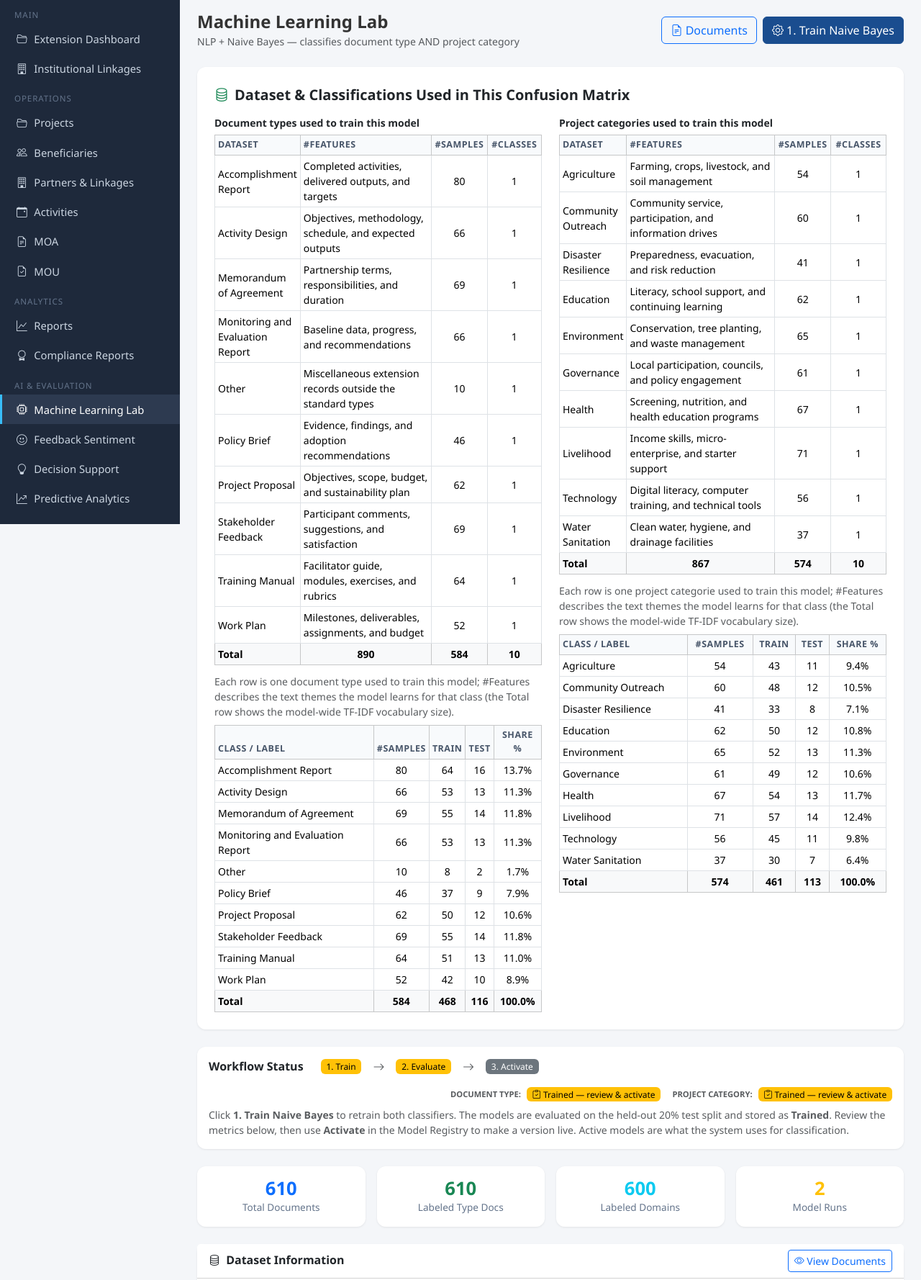
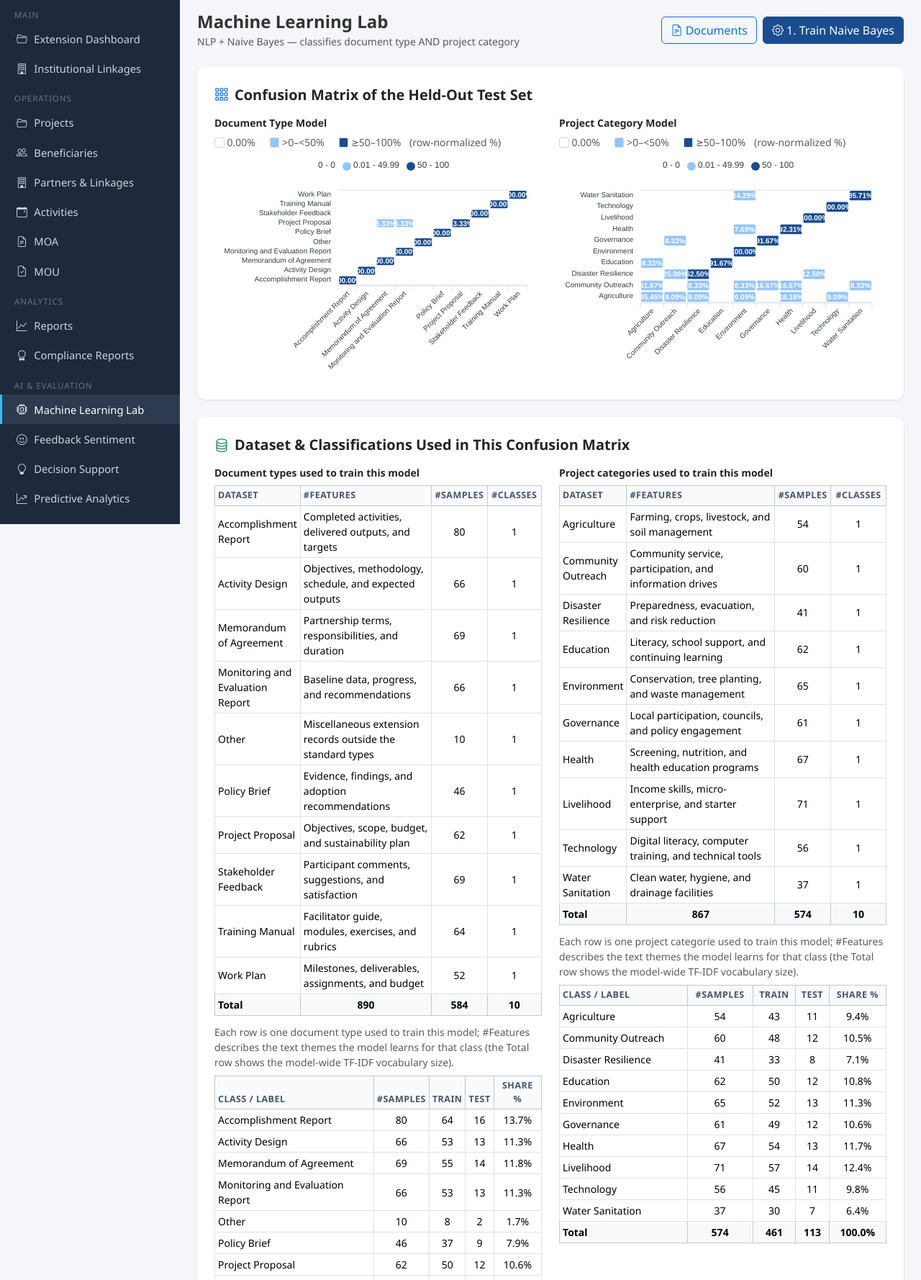
Before and after one commit to armagedon32/Community_Extension, a Flask app: page /ml in a window 1280 px wide. Shown: the part 72-1850 px from the top of the page at 72% size. Run offline with Flask 3, Linux system fonts and the light colour scheme; a user stored in the database is signed in; data comes from the database, SQL or seed files in the repository; data that the repository does not hold is empty; some libraries are stand-ins or nearby versions.

Commit message:
Move held-out confusion matrices to the front of the ML Lab

```diff
--- a/app/templates/ml/index.html
+++ b/app/templates/ml/index.html
@@ -278,7 +278,37 @@
     </div>
 </div>
 
-{# ===== Dataset & classifications — shown first in the ML Lab ===== #}
+{# ===== Confusion matrices — shown first so panelists see them immediately ===== #}
+<div id="front-confusion-matrices" class="card p-4 mb-4">
+    <div class="d-flex align-items-center gap-2 mb-3">
+        <i class="bi bi-grid-3x3-gap text-primary fs-5"></i>
+        <h5 class="fw-bold mb-0">Confusion Matrix of the Held-Out Test Set</h5>
+    </div>
+    <div class="row g-4">
+        <div class="col-md-6">
+            <h6 class="fw-bold small mb-2">Document Type Model</h6>
+            <div class="small text-muted mb-2">
+                <span class="cm-swatch cm-zero"></span>0.00%
+                <span class="cm-swatch cm-light ms-3"></span>&gt;0–&lt;50%
+                <span class="cm-swatch cm-dark ms-3"></span>&ge;50–100%
+                <span class="ms-2">(row-normalized %)</span>
+            </div>
+            {% if chart and chart.confusion_matrix %}<div id="cmType"></div>{% else %}<p class="text-muted mb-0 small">Confusion matrix will appear after training.</p>{% endif %}
+        </div>
+        <div class="col-md-6">
+            <h6 class="fw-bold small mb-2">Project Category Model</h6>
+            <div class="small text-muted mb-2">
+                <span class="cm-swatch cm-zero"></span>0.00%
+                <span class="cm-swatch cm-light ms-3"></span>&gt;0–&lt;50%
+                <span class="cm-swatch cm-dark ms-3"></span>&ge;50–100%
+                <span class="ms-2">(row-normalized %)</span>
+            </div>
+            {% if chart_domain and chart_domain.confusion_matrix %}<div id="cmDomain"></div>{% else %}<p class="text-muted mb-0 small">Confusion matrix will appear after training.</p>{% endif %}
+        </div>
+    </div>
+</div>
+
+{# ===== Dataset & classifications — right below the confusion matrices ===== #}
 <div id="dataset-classifications" class="card p-4 mb-4">
     <div class="d-flex align-items-center gap-2 mb-3">
         <i class="bi bi-database text-success fs-5"></i>
@@ -587,14 +617,6 @@
             {{ accuracy_computation(chart) }}
             {{ dataset_summary_table(dataset_profile) }}
             <hr>
-            <h6 class="fw-bold mb-2">Confusion Matrix <span class="text-muted fw-normal small">(held-out test set)</span></h6>
-            <div class="small text-muted mb-2">
-                <span class="cm-swatch cm-zero"></span>0.00%
-                <span class="cm-swatch cm-light ms-3"></span>&gt;0–&lt;50%
-                <span class="cm-swatch cm-dark ms-3"></span>&ge;50–100%
-                <span class="ms-2">(row-normalized %)</span>
-            </div>
-            {% if chart and chart.confusion_matrix %}<div id="cmType"></div>{% else %}<p class="text-muted mb-0">Confusion matrix will appear after training.</p>{% endif %}
             {{ per_class_metrics(chart) }}
             {{ interpretation_insights(chart) }}
             {% else %}
@@ -644,14 +666,6 @@
             {{ accuracy_computation(chart_domain) }}
             {{ dataset_summary_table(domain_dataset_profile) }}
             <hr>
-            <h6 class="fw-bold mb-2">Confusion Matrix <span class="text-muted fw-normal small">(held-out test set)</span></h6>
-            <div class="small text-muted mb-2">
-                <span class="cm-swatch cm-zero"></span>0.00%
-                <span class="cm-swatch cm-light ms-3"></span>&gt;0–&lt;50%
-                <span class="cm-swatch cm-dark ms-3"></span>&ge;50–100%
-                <span class="ms-2">(row-normalized %)</span>
-            </div>
-            {% if chart_domain and chart_domain.confusion_matrix %}<div id="cmDomain"></div>{% else %}<p class="text-muted mb-0">Confusion matrix will appear after training.</p>{% endif %}
             {{ per_class_metrics(chart_domain) }}
             {{ interpretation_insights(chart_domain) }}
             {% else %}
```
